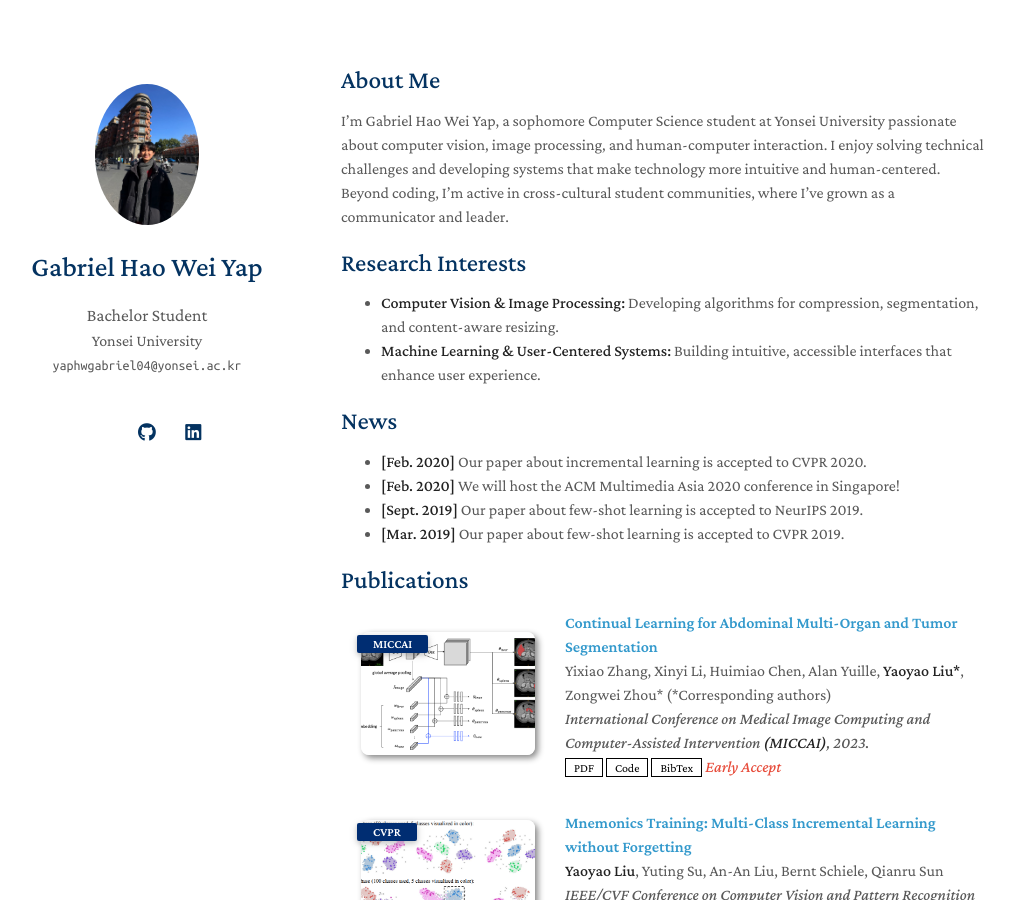
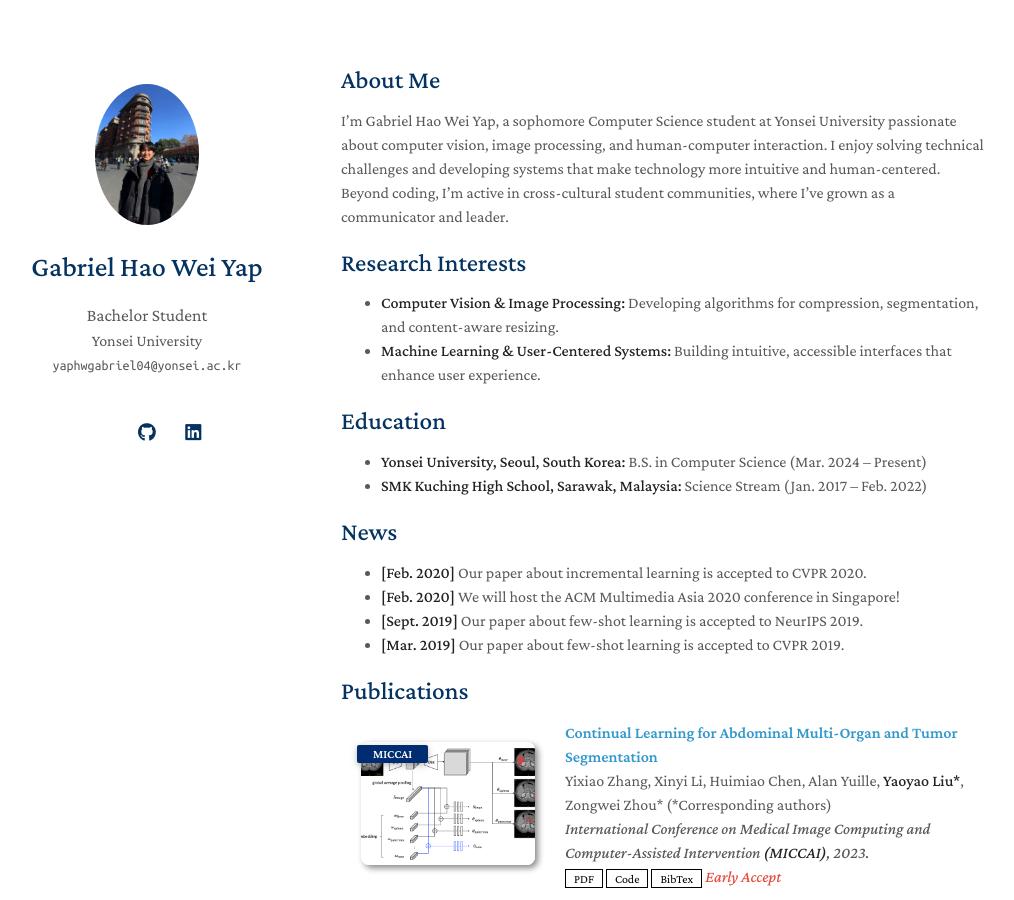
Before and after one commit to Gabriel-Yap/GabrielAcademicWebsite.github.io, a Jekyll site: the page built from index.md, in a window 1280 px wide and 900 px high. Shown: the whole window, without its empty margins (129-1143 px from the left). Built offline with Jekyll 4.4.1, drawn with Linux system fonts in a browser that asks for light colours; a style sheet for code colours, icons or effects is not loaded; our own code applies the rules of GitHub Pages for plain Markdown files.

Commit message:
Content update

```diff
--- a/index.md
+++ b/index.md
@@ -11,6 +11,11 @@ I’m Gabriel Hao Wei Yap, a sophomore Computer Science student at Yonsei Univer
 - **Computer Vision & Image Processing:** Developing algorithms for compression, segmentation, and content-aware resizing.
 - **Machine Learning & User-Centered Systems:** Building intuitive, accessible interfaces that enhance user experience.
 
+## Education
+
+- **Yonsei University, Seoul, South Korea:** B.S. in Computer Science (Mar. 2024 – Present)
+- **SMK Kuching High School, Sarawak, Malaysia:** Science Stream (Jan. 2017 – Feb. 2022)
+
 ## News
 
 - **[Feb. 2020]** Our paper about incremental learning is accepted to CVPR 2020.
```
